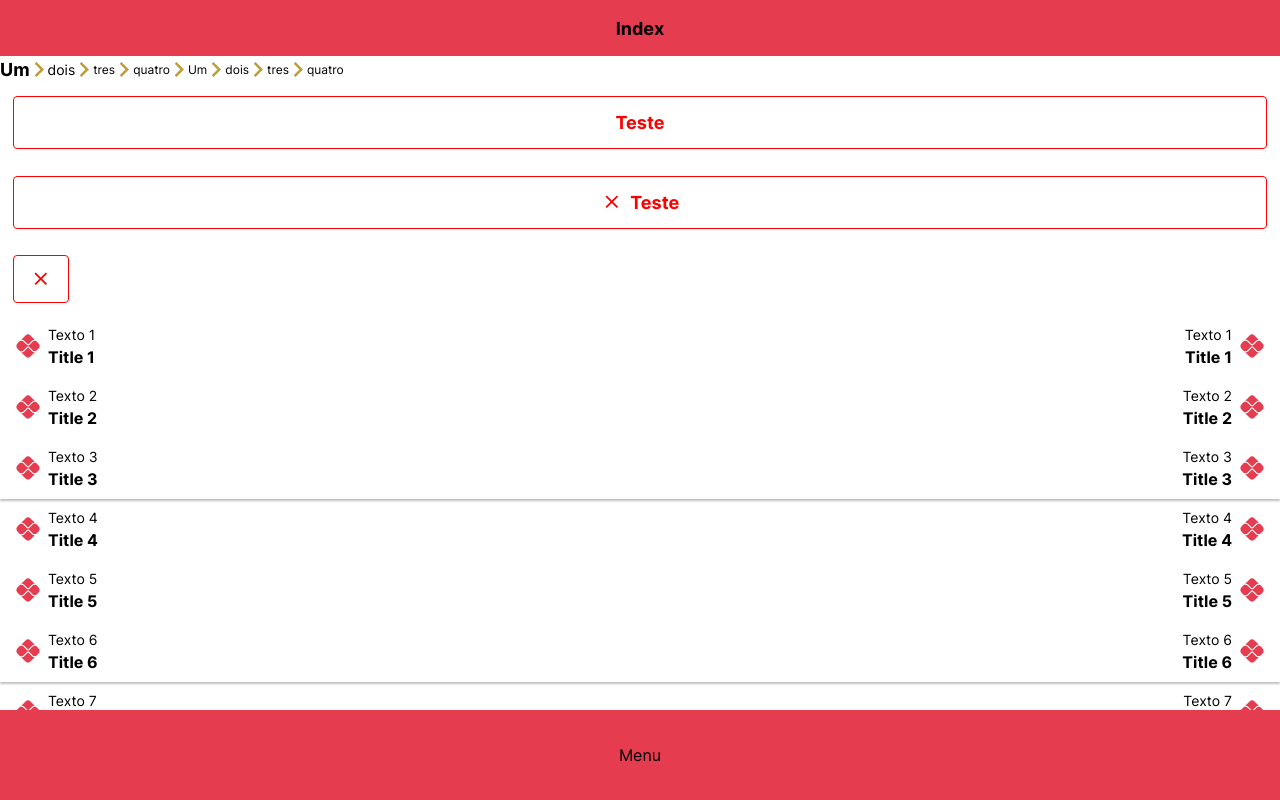
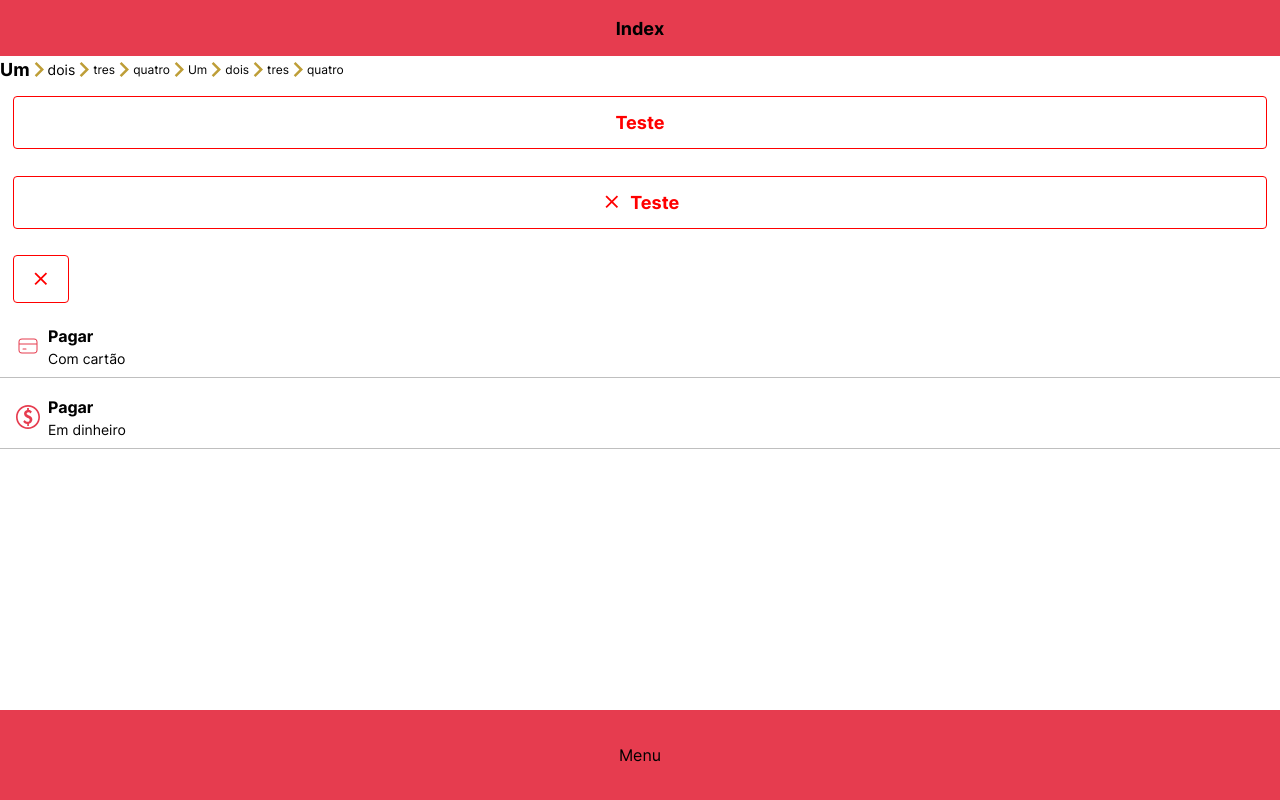
Before and after one commit to fcms14/react-components, a React (Vite) app: page / in a window 1280 px wide. Shown: the top 800 px of the page. Built offline with nearby package versions, Linux system fonts and the light colour scheme.

Commit message:
MenuRows

```diff
--- a/src/components/molecules/Row/RowStyle.ts
+++ b/src/components/molecules/Row/RowStyle.ts
@@ -1,19 +1,20 @@
-import styled from 'styled-components'
-import { RowProps } from '../../../interfaces'
+import styled from "styled-components";
+import { RowProps } from "../../../interfaces";
 
 const RowStyle = styled.div<RowProps>`
   display: flex;
   align-items: center;
   gap: ${({ theme }) => theme.gap};
-  justify-content: ${props => props?.justifyContent ?? "space-between"};
+  justify-content: ${(props) => props?.justifyContent ?? "space-between"};
 
   padding: ${({ theme }) => `${theme.gap} ${theme.padding.main}`};
 
-  position: ${props => props?.position};
-  top: ${props => props?.top};
-  background-color: ${props => props?.backgroundColor};
-  border-bottom: ${props => props?.borderBottom};
-  box-shadow: ${props => props?.boxShadow};
+  position: ${(props) => props?.position};
+  top: ${(props) => props?.top};
+  background-color: ${(props) => props?.backgroundColor};
+  border-bottom: ${(props) => props?.borderBottom};
+  box-shadow: ${(props) => props?.boxShadow};
+  margin-bottom: ${(props) => props?.marginBottom};
 `
 
-export default RowStyle
+export default RowStyle;
--- /dev/null
+++ b/src/components/organisms/Menurows.tsx
@@ -0,0 +1,40 @@
+import { Row } from "../molecules/Row"
+import { RowProps } from "../../interfaces"
+
+interface Item {
+  title: string,
+  icon: string,
+  text: string
+}
+
+interface Interface {
+  items: Item[]
+}
+
+const Menurows = ({ items }: Interface) => {
+  const rowStyle: RowProps = {
+    position: "sticky",
+    top: "3.5rem",
+    backgroundColor: "#FFFFFF",
+    boxShadow: "rgba(0, 0, 0, 0.25) 0px 1px 0px",
+    marginBottom: "10px"
+  }
+
+  return (
+    <>
+      {
+        items.map((i) =>
+          <Row.Root rowStyle={rowStyle}>
+            <Row.Icon icon={i.icon} />
+            <Row.Section>
+              <Row.Title size="small"> {i.title} </Row.Title>
+              <Row.Text size="big"> {i.text} </Row.Text>
+            </Row.Section>
+          </Row.Root>
+        )
+      }
+    </>
+  )
+}
+
+export default Menurows
--- a/src/interfaces/index.ts
+++ b/src/interfaces/index.ts
@@ -95,6 +95,7 @@ export interface RowProps {
     backgroundColor?: string
     borderBottom?: string
     boxShadow?: string
+    marginBottom?: string
 }
 
 export interface HeaderProps {
--- a/src/pages/Index/index.tsx
+++ b/src/pages/Index/index.tsx
@@ -1,14 +1,25 @@
 import Template from "../../templates/Template"
 import Subtitle from "../../components/atoms/Subtitle"
-import List from "./list"
 import { Button } from "../../components/organisms/Button"
 import { Header } from "../../components/organisms/Header"
 import { useNavigate } from "react-router-dom"
 import Breadcrumb from "../../components/atoms/Breadcrumb"
+import Menurows from "../../components/organisms/Menurows"
 
 const Index = () => {
   const navigate = useNavigate()
-
+  const items = [
+    {
+      title: "Pagar",
+      icon: "CreditCard",
+      text: "Com cartão"
+    },
+    {
+      title: "Pagar",
+      icon: "Currency",
+      text: "Em dinheiro"
+    },
+  ];
   return (
     <Template>
       <Header.Default text="Index" />
@@ -17,7 +28,7 @@ const Index = () => {
         <Button.Default loading={false} active={true} secondary={true} text="Teste" onClick={() => navigate('/exchange')} />
         <Button.WithIcon loading={false} active={true} secondary={true} text="Teste" iconBefore onClick={() => navigate('/exchange')} icon="MdClose" />
         <Button.OnlyIcon loading={false} active={true} secondary={true} onClick={() => navigate('/exchange')} icon="MdClose" />
-        <List />
+        <Menurows items={items} />
       </main>
       <footer>
         <Subtitle size="big">Menu</Subtitle>
```
